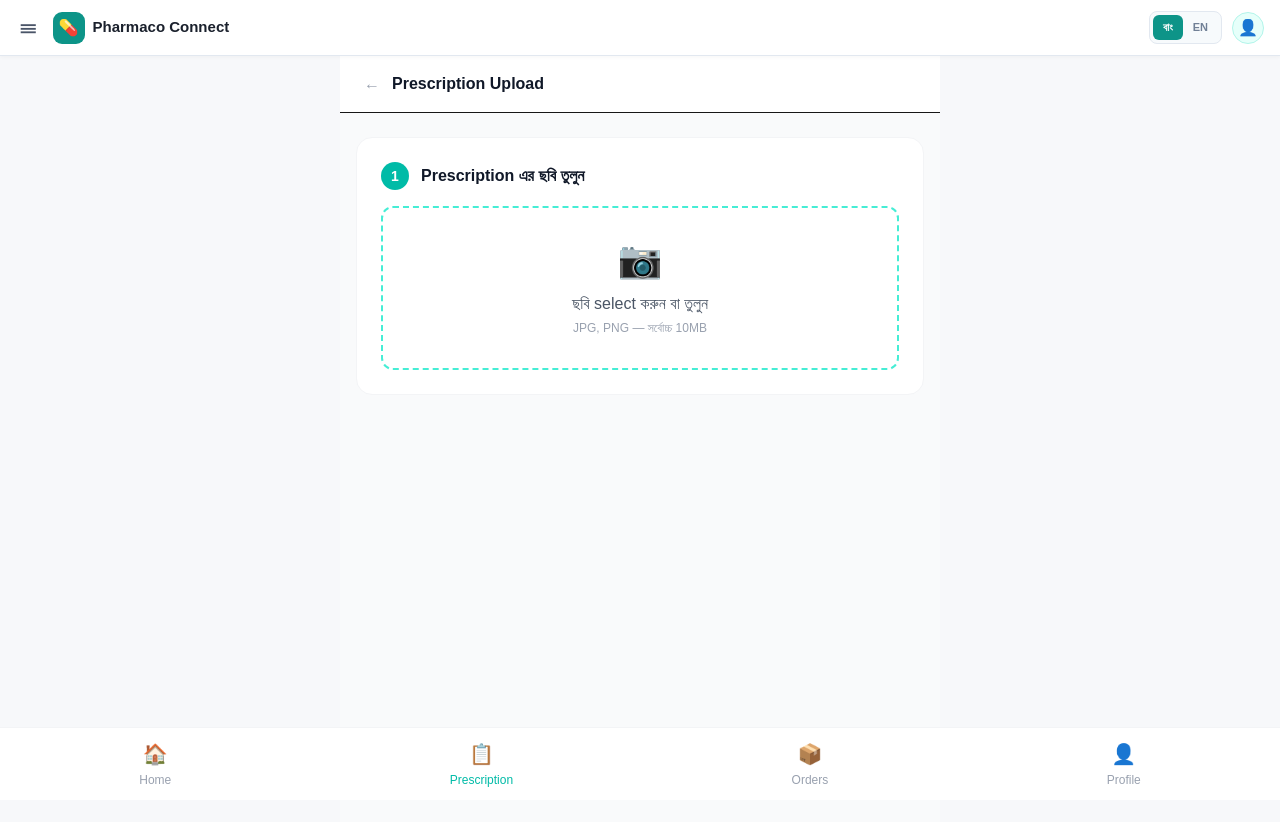
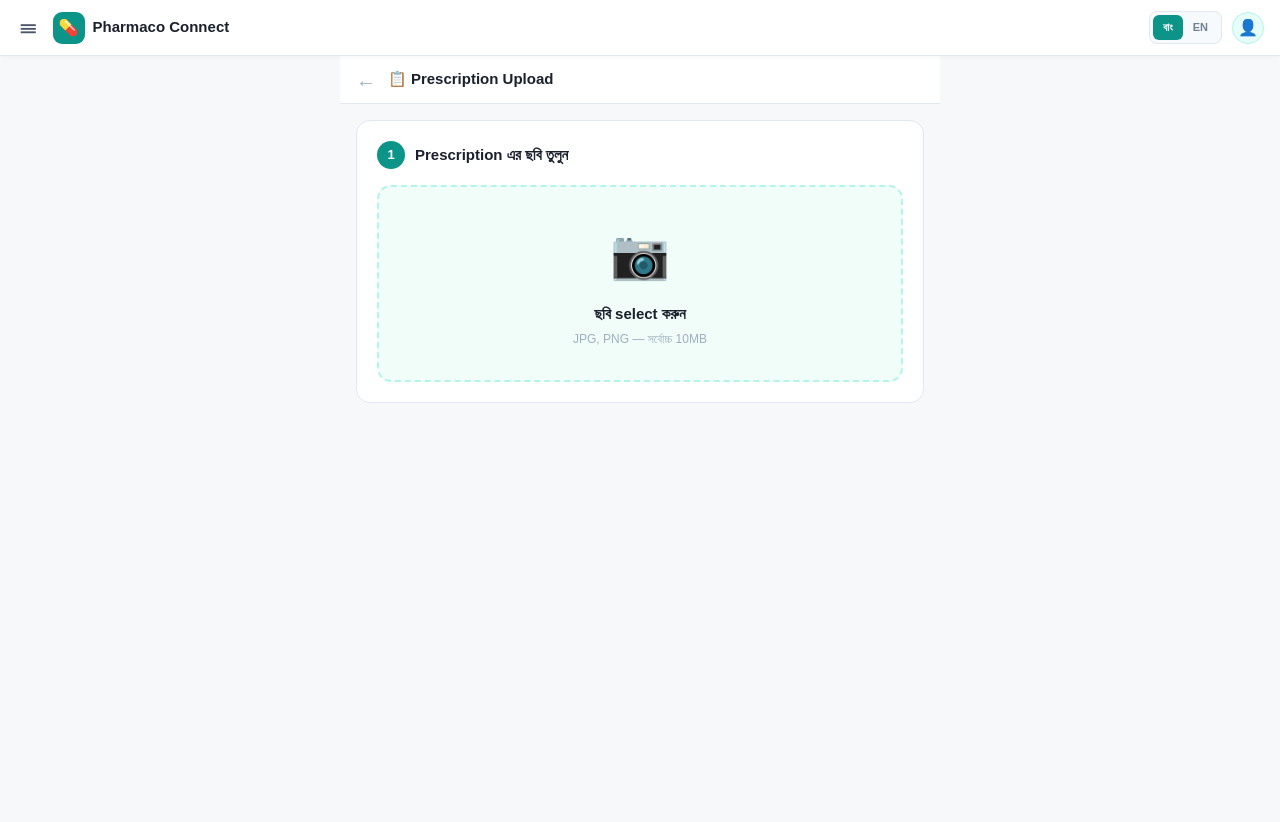
Before and after one commit to mofassalh/pharmaco-connect, a Next.js app: page /customer/prescription/upload in a window 1280 px wide. Shown: the top 822 px of the page. Built offline with nearby package versions, Linux system fonts and the light colour scheme.

Commit message:
fix prescription upload page

```diff
--- a/app/customer/prescription/upload/page.tsx
+++ b/app/customer/prescription/upload/page.tsx
@@ -1,6 +1,6 @@
 "use client";
 import { useState } from "react";
-import Link from "next/link";
+import { useRouter } from "next/navigation";
 
 interface Medicine {
   medicineName: string;
@@ -11,28 +11,56 @@ interface Medicine {
 }
 
 export default function PrescriptionUpload() {
+  const router = useRouter();
+  const [file, setFile] = useState<File | null>(null);
   const [preview, setPreview] = useState<string | null>(null);
   const [loading, setLoading] = useState(false);
   const [medicines, setMedicines] = useState<Medicine[]>([]);
   const [submitted, setSubmitted] = useState(false);
   const [notes, setNotes] = useState("");
+  const [uploadedUrl, setUploadedUrl] = useState("");
 
   const handleFile = (e: React.ChangeEvent<HTMLInputElement>) => {
-    const file = e.target.files?.[0];
-    if (!file) return;
-    setPreview(URL.createObjectURL(file));
+    const f = e.target.files?.[0];
+    if (!f) return;
+    setFile(f);
+    setPreview(URL.createObjectURL(f));
     setMedicines([]);
     setSubmitted(false);
   };
 
   const handleAI = async () => {
+    if (!file) return;
     setLoading(true);
-    await new Promise(r => setTimeout(r, 2500));
-    setMedicines([
-      { medicineName: "Napa 500mg", dosage: "500mg", frequency: "৩ বার দৈনিক", duration: "৫ দিন", quantity: 15 },
-      { medicineName: "Amoxicillin 250mg", dosage: "250mg", frequency: "২ বার দৈনিক", duration: "৭ দিন", quantity: 14 },
-      { medicineName: "Omeprazole 20mg", dosage: "20mg", frequency: "১ বার সকালে", duration: "১০ দিন", quantity: 10 },
-    ]);
+
+    try {
+      // Cloudinary তে upload করুন
+      const formData = new FormData();
+      formData.append("file", file);
+      formData.append("upload_preset", "pharmaco_upload");
+
+      const cloudRes = await fetch(`https://api.cloudinary.com/v1_1/dl9qpcfe1/image/upload`, {
+        method: "POST",
+        body: formData,
+      });
+      const cloudData = await cloudRes.json();
+      const imageUrl = cloudData.secure_url;
+      setUploadedUrl(imageUrl);
+
+      // AI দিয়ে prescription পড়ুন
+      const aiRes = await fetch("/api/prescriptions/scan", {
+        method: "POST",
+        headers: { "Content-Type": "application/json" },
+        body: JSON.stringify({ imageUrl }),
+      });
+      const aiData = await aiRes.json();
+
+      if (aiData.medicines) {
+        setMedicines(aiData.medicines);
+      }
+    } catch {
+      alert("কিছু একটা ভুল হয়েছে");
+    }
     setLoading(false);
   };
 
@@ -42,30 +70,17 @@ export default function PrescriptionUpload() {
     setMedicines(updated);
   };
 
-  const removeMed = (i: number) => {
-    setMedicines(medicines.filter((_, j) => j !== i));
-  };
+  const removeMed = (i: number) => setMedicines(medicines.filter((_, j) => j !== i));
 
   const handleSubmit = async () => {
     setLoading(true);
     try {
-    const user = await fetch("/api/me").then(r => r.json());
-    if (!user.id) {
-      alert("Login করুন");
-      return;
-    }
-
-    // Get customer ID
-    const customerRes = await fetch("/api/customer/me").then(r => r.json());
-
-    // Create prescription
       const prescRes = await fetch("/api/prescriptions", {
         method: "POST",
         headers: { "Content-Type": "application/json" },
         body: JSON.stringify({
-        customerId: customerRes.id,
-        imageUrl: preview || "",
-        imageKey: "manual",
+          imageUrl: uploadedUrl || preview || "",
+          imageKey: "cloudinary",
           status: "SUBMITTED",
           submittedAt: new Date().toISOString(),
           customerNotes: notes,
@@ -73,82 +88,74 @@ export default function PrescriptionUpload() {
       });
       const prescription = await prescRes.json();
 
-    // Save medicines
       if (medicines.length > 0 && prescription.id) {
         await Promise.all(medicines.map(med =>
-        fetch("/api/prescriptions/" + prescription.id + "/medicines", {
+          fetch(`/api/prescriptions/${prescription.id}/medicines`, {
             method: "POST",
             headers: { "Content-Type": "application/json" },
-          body: JSON.stringify({
-            prescriptionId: prescription.id,
-            medicineName: med.medicineName,
-            dosage: med.dosage,
-            frequency: med.frequency,
-            duration: med.duration,
-            quantity: med.quantity,
-            instructions: med.instructions,
-            isAiExtracted: true,
-          }),
+            body: JSON.stringify({ ...med, isAiExtracted: true }),
           })
         ));
       }
-
       setSubmitted(true);
-  } catch (err) {
+    } catch {
       alert("কিছু একটা ভুল হয়েছে");
-  } finally {
+    }
     setLoading(false);
-  }
   };
 
   if (submitted) {
     return (
-      <div className="min-h-screen bg-gray-50 flex items-center justify-center px-4">
-        <div className="bg-white rounded-2xl border border-gray-100 p-8 max-w-sm w-full text-center">
-          <div className="text-5xl mb-4">✅</div>
-          <h2 className="text-xl font-bold text-gray-900 mb-2">Prescription Submit হয়েছে!</h2>
-          <p className="text-gray-500 text-sm mb-6">Admin review করবেন এবং আপনাকে জানানো হবে।</p>
-          <Link href="/customer/dashboard" className="block w-full bg-teal-500 text-white py-3 rounded-xl font-medium hover:bg-teal-600 transition">
+      <div style={{ minHeight: "100vh", background: "#f7f8fa", display: "flex", alignItems: "center", justifyContent: "center", fontFamily: "sans-serif" }}>
+        <div style={{ background: "#fff", borderRadius: 20, padding: 40, maxWidth: 320, width: "100%", textAlign: "center", boxShadow: "0 4px 20px rgba(0,0,0,0.08)" }}>
+          <div style={{ fontSize: 64, marginBottom: 16 }}>✅</div>
+          <h2 style={{ fontSize: 20, fontWeight: 700, color: "#1a202c", marginBottom: 8 }}>Submit হয়েছে!</h2>
+          <p style={{ color: "#718096", fontSize: 14, marginBottom: 24 }}>Admin review করবেন এবং আপনাকে জানানো হবে।</p>
+          <button onClick={() => router.push("/customer/dashboard")}
+            style={{ width: "100%", background: "#0D9488", color: "#fff", border: "none", padding: "14px", borderRadius: 12, fontSize: 15, fontWeight: 700, cursor: "pointer" }}>
             Dashboard এ যান
-          </Link>
+          </button>
         </div>
       </div>
     );
   }
 
   return (
-    <div className="min-h-screen bg-gray-50 pb-24">
-      <div className="bg-white border-b px-6 py-4 flex items-center gap-3">
-        <Link href="/customer/dashboard" className="text-gray-400 hover:text-gray-600">←</Link>
-        <span className="font-bold text-gray-900">Prescription Upload</span>
+    <div style={{ background: "#f7f8fa", minHeight: "100vh", fontFamily: "sans-serif", paddingBottom: 32 }}>
+
+      {/* Sub Header */}
+      <div style={{ background: "#fff", borderBottom: "0.5px solid #e2e8f0", padding: "0 16px", height: 48, display: "flex", alignItems: "center", gap: 12, position: "sticky", top: 56, zIndex: 10 }}>
+        <button onClick={() => router.back()} style={{ background: "none", border: "none", cursor: "pointer", fontSize: 20, color: "#a0aec0" }}>←</button>
+        <span style={{ fontWeight: 700, color: "#1a202c", fontSize: 15 }}>📋 Prescription Upload</span>
       </div>
 
-      <div className="max-w-2xl mx-auto px-4 py-6 space-y-4">
+      <div style={{ maxWidth: 600, margin: "0 auto", padding: 16 }}>
 
         {/* Step 1 */}
-        <div className="bg-white rounded-2xl border border-gray-100 p-6">
-          <div className="flex items-center gap-3 mb-4">
-            <div className="w-7 h-7 rounded-full bg-teal-500 text-white flex items-center justify-center text-sm font-bold">1</div>
-            <h2 className="font-bold text-gray-900">Prescription এর ছবি তুলুন</h2>
+        <div style={{ background: "#fff", borderRadius: 14, border: "0.5px solid #e2e8f0", padding: 20, marginBottom: 16 }}>
+          <div style={{ display: "flex", alignItems: "center", gap: 10, marginBottom: 16 }}>
+            <div style={{ width: 28, height: 28, borderRadius: "50%", background: "#0D9488", color: "#fff", display: "flex", alignItems: "center", justifyContent: "center", fontWeight: 700, fontSize: 13 }}>1</div>
+            <span style={{ fontWeight: 700, fontSize: 15, color: "#1a202c" }}>Prescription এর ছবি তুলুন</span>
           </div>
+
           {!preview ? (
-            <label className="border-2 border-dashed border-teal-300 rounded-xl p-8 flex flex-col items-center cursor-pointer hover:border-teal-500 transition">
-              <span className="text-4xl mb-3">📷</span>
-              <span className="text-gray-600 font-medium">ছবি select করুন বা তুলুন</span>
-              <span className="text-gray-400 text-xs mt-1">JPG, PNG — সর্বোচ্চ 10MB</span>
-              <input type="file" accept="image/*" className="hidden" onChange={handleFile} />
+            <label style={{ border: "2px dashed #b2f5ea", borderRadius: 14, padding: 32, display: "flex", flexDirection: "column", alignItems: "center", cursor: "pointer", background: "#f0fdf9" }}>
+              <span style={{ fontSize: 48, marginBottom: 12 }}>📷</span>
+              <span style={{ fontWeight: 600, color: "#1a202c", fontSize: 15 }}>ছবি select করুন</span>
+              <span style={{ color: "#a0aec0", fontSize: 12, marginTop: 4 }}>JPG, PNG — সর্বোচ্চ 10MB</span>
+              <input type="file" accept="image/*" style={{ display: "none" }} onChange={handleFile} />
             </label>
           ) : (
-            <div className="space-y-3">
-              <img src={preview} alt="prescription" className="w-full rounded-xl border max-h-64 object-contain" />
-              <div className="flex gap-2">
+            <div>
+              <img src={preview} alt="prescription" style={{ width: "100%", borderRadius: 12, border: "0.5px solid #e2e8f0", maxHeight: 280, objectFit: "contain", marginBottom: 12 }} />
+              <div style={{ display: "flex", gap: 10 }}>
                 <button onClick={handleAI} disabled={loading}
-                  className="flex-1 bg-teal-500 text-white py-3 rounded-xl font-medium hover:bg-teal-600 disabled:opacity-50 transition">
+                  style={{ flex: 1, background: loading ? "#a0aec0" : "#0D9488", color: "#fff", border: "none", padding: "12px", borderRadius: 10, fontWeight: 700, fontSize: 14, cursor: loading ? "not-allowed" : "pointer" }}>
                   {loading ? "AI পড়ছে... ⏳" : "✨ AI দিয়ে পড়ুন"}
                 </button>
-                <label className="px-4 py-3 border border-gray-200 rounded-xl text-gray-600 cursor-pointer hover:bg-gray-50 transition text-sm">
+                <label style={{ padding: "12px 16px", border: "0.5px solid #e2e8f0", borderRadius: 10, color: "#4a5568", cursor: "pointer", fontSize: 13, fontWeight: 500, background: "#fff" }}>
                   পরিবর্তন
-                  <input type="file" accept="image/*" className="hidden" onChange={handleFile} />
+                  <input type="file" accept="image/*" style={{ display: "none" }} onChange={handleFile} />
                 </label>
               </div>
             </div>
@@ -157,24 +164,21 @@ export default function PrescriptionUpload() {
 
         {/* Step 2 - Medicine List */}
         {medicines.length > 0 && (
-          <div className="bg-white rounded-2xl border border-gray-100 p-6">
-            <div className="flex items-center gap-3 mb-4">
-              <div className="w-7 h-7 rounded-full bg-teal-500 text-white flex items-center justify-center text-sm font-bold">2</div>
-              <h2 className="font-bold text-gray-900">Medicine তালিকা চেক করুন</h2>
+          <div style={{ background: "#fff", borderRadius: 14, border: "0.5px solid #e2e8f0", padding: 20, marginBottom: 16 }}>
+            <div style={{ display: "flex", alignItems: "center", gap: 10, marginBottom: 8 }}>
+              <div style={{ width: 28, height: 28, borderRadius: "50%", background: "#0D9488", color: "#fff", display: "flex", alignItems: "center", justifyContent: "center", fontWeight: 700, fontSize: 13 }}>2</div>
+              <span style={{ fontWeight: 700, fontSize: 15, color: "#1a202c" }}>Medicine তালিকা চেক করুন</span>
             </div>
-            <p className="text-xs text-gray-400 mb-4">AI এই তালিকা তৈরি করেছে — ভুল থাকলে edit করুন</p>
-            <div className="space-y-3">
+            <p style={{ fontSize: 12, color: "#a0aec0", marginBottom: 16 }}>AI এই তালিকা তৈরি করেছে — ভুল থাকলে edit করুন</p>
+
             {medicines.map((med, i) => (
-                <div key={i} className="border border-gray-100 rounded-xl p-4">
-                  <div className="flex items-center justify-between mb-3">
-                    <input
-                      value={med.medicineName}
-                      onChange={e => updateMed(i, "medicineName", e.target.value)}
-                      className="font-medium text-gray-900 bg-transparent border-b border-gray-200 focus:outline-none focus:border-teal-400 flex-1 mr-2"
-                    />
-                    <button onClick={() => removeMed(i)} className="text-red-400 hover:text-red-600 text-sm">✕</button>
+              <div key={i} style={{ border: "0.5px solid #e2e8f0", borderRadius: 12, padding: 14, marginBottom: 10 }}>
+                <div style={{ display: "flex", justifyContent: "space-between", alignItems: "center", marginBottom: 10 }}>
+                  <input value={med.medicineName} onChange={e => updateMed(i, "medicineName", e.target.value)}
+                    style={{ fontWeight: 700, fontSize: 14, color: "#1a202c", border: "none", borderBottom: "1px solid #e2e8f0", flex: 1, marginRight: 10, padding: "4px 0", outline: "none", background: "transparent" }} />
+                  <button onClick={() => removeMed(i)} style={{ background: "none", border: "none", color: "#FC8181", cursor: "pointer", fontSize: 16, fontWeight: 700 }}>✕</button>
                 </div>
-                  <div className="grid grid-cols-2 gap-2">
+                <div style={{ display: "grid", gridTemplateColumns: "1fr 1fr", gap: 8 }}>
                   {[
                     { label: "Dosage", field: "dosage" },
                     { label: "Frequency", field: "frequency" },
@@ -182,62 +186,40 @@ export default function PrescriptionUpload() {
                     { label: "Quantity", field: "quantity" },
                   ].map((f, j) => (
                     <div key={j}>
-                        <div className="text-xs text-gray-400 mb-1">{f.label}</div>
-                        <input
-                          value={String(med[f.field as keyof Medicine])}
-                          onChange={e => updateMed(i, f.field, e.target.value)}
-                          className="w-full text-sm border border-gray-200 rounded-lg px-2 py-1.5 focus:outline-none focus:ring-1 focus:ring-teal-400"
-                        />
+                      <div style={{ fontSize: 11, color: "#a0aec0", marginBottom: 4 }}>{f.label}</div>
+                      <input value={String(med[f.field as keyof Medicine])} onChange={e => updateMed(i, f.field, e.target.value)}
+                        style={{ width: "100%", fontSize: 13, border: "0.5px solid #e2e8f0", borderRadius: 8, padding: "7px 10px", boxSizing: "border-box", outline: "none" }} />
                     </div>
                   ))}
                 </div>
               </div>
             ))}
-            </div>
-            <button
-              onClick={() => setMedicines([...medicines, { medicineName: "", dosage: "", frequency: "", duration: "", quantity: 1 }])}
-              className="w-full border-2 border-dashed border-gray-200 text-gray-400 py-3 rounded-xl text-sm mt-3 hover:border-teal-300 hover:text-teal-500 transition">
+
+            <button onClick={() => setMedicines([...medicines, { medicineName: "", dosage: "", frequency: "", duration: "", quantity: 1 }])}
+              style={{ width: "100%", border: "2px dashed #e2e8f0", background: "transparent", color: "#a0aec0", padding: "12px", borderRadius: 10, fontSize: 13, cursor: "pointer", fontWeight: 500 }}>
               + Medicine যোগ করুন
             </button>
           </div>
         )}
 
-        {/* Step 3 - Notes & Submit */}
+        {/* Step 3 */}
         {medicines.length > 0 && (
-          <div className="bg-white rounded-2xl border border-gray-100 p-6">
-            <div className="flex items-center gap-3 mb-4">
-              <div className="w-7 h-7 rounded-full bg-teal-500 text-white flex items-center justify-center text-sm font-bold">3</div>
-              <h2 className="font-bold text-gray-900">কোনো বিশেষ নির্দেশনা?</h2>
+          <div style={{ background: "#fff", borderRadius: 14, border: "0.5px solid #e2e8f0", padding: 20 }}>
+            <div style={{ display: "flex", alignItems: "center", gap: 10, marginBottom: 16 }}>
+              <div style={{ width: 28, height: 28, borderRadius: "50%", background: "#0D9488", color: "#fff", display: "flex", alignItems: "center", justifyContent: "center", fontWeight: 700, fontSize: 13 }}>3</div>
+              <span style={{ fontWeight: 700, fontSize: 15, color: "#1a202c" }}>বিশেষ নির্দেশনা</span>
             </div>
-            <textarea
-              value={notes}
-              onChange={e => setNotes(e.target.value)}
+            <textarea value={notes} onChange={e => setNotes(e.target.value)}
               placeholder="যেমন: বাড়িতে deliver করুন, সন্ধ্যার আগে লাগবে..."
-              className="w-full border border-gray-200 rounded-xl px-4 py-3 text-sm focus:outline-none focus:ring-2 focus:ring-teal-400 resize-none h-24 mb-4"
-            />
-            <button onClick={handleSubmit}
-              className="w-full bg-teal-500 text-white py-3 rounded-xl font-bold hover:bg-teal-600 transition">
-              Submit করুন →
+              rows={3}
+              style={{ width: "100%", border: "0.5px solid #e2e8f0", borderRadius: 10, padding: "12px 14px", fontSize: 14, resize: "none", boxSizing: "border-box", outline: "none", marginBottom: 16 }} />
+            <button onClick={handleSubmit} disabled={loading}
+              style={{ width: "100%", background: loading ? "#a0aec0" : "#0D9488", color: "#fff", border: "none", padding: "14px", borderRadius: 12, fontSize: 15, fontWeight: 700, cursor: loading ? "not-allowed" : "pointer" }}>
+              {loading ? "Submit হচ্ছে..." : "Submit করুন →"}
             </button>
           </div>
         )}
       </div>
-
-      {/* Bottom Navigation */}
-      <div className="fixed bottom-0 left-0 right-0 bg-white border-t border-gray-100 flex justify-around py-3 z-10">
-        <Link href="/customer/dashboard" className="flex flex-col items-center text-gray-400 text-xs gap-1">
-          <span className="text-xl">🏠</span>Home
-        </Link>
-        <Link href="/customer/prescription/upload" className="flex flex-col items-center text-teal-500 text-xs gap-1">
-          <span className="text-xl">📋</span>Prescription
-        </Link>
-        <Link href="/customer/orders" className="flex flex-col items-center text-gray-400 text-xs gap-1">
-          <span className="text-xl">📦</span>Orders
-        </Link>
-        <Link href="/customer/profile" className="flex flex-col items-center text-gray-400 text-xs gap-1">
-          <span className="text-xl">👤</span>Profile
-        </Link>
-      </div>
     </div>
   );
 }
```
Lines whose indentation alone changed are shown as unchanged.
